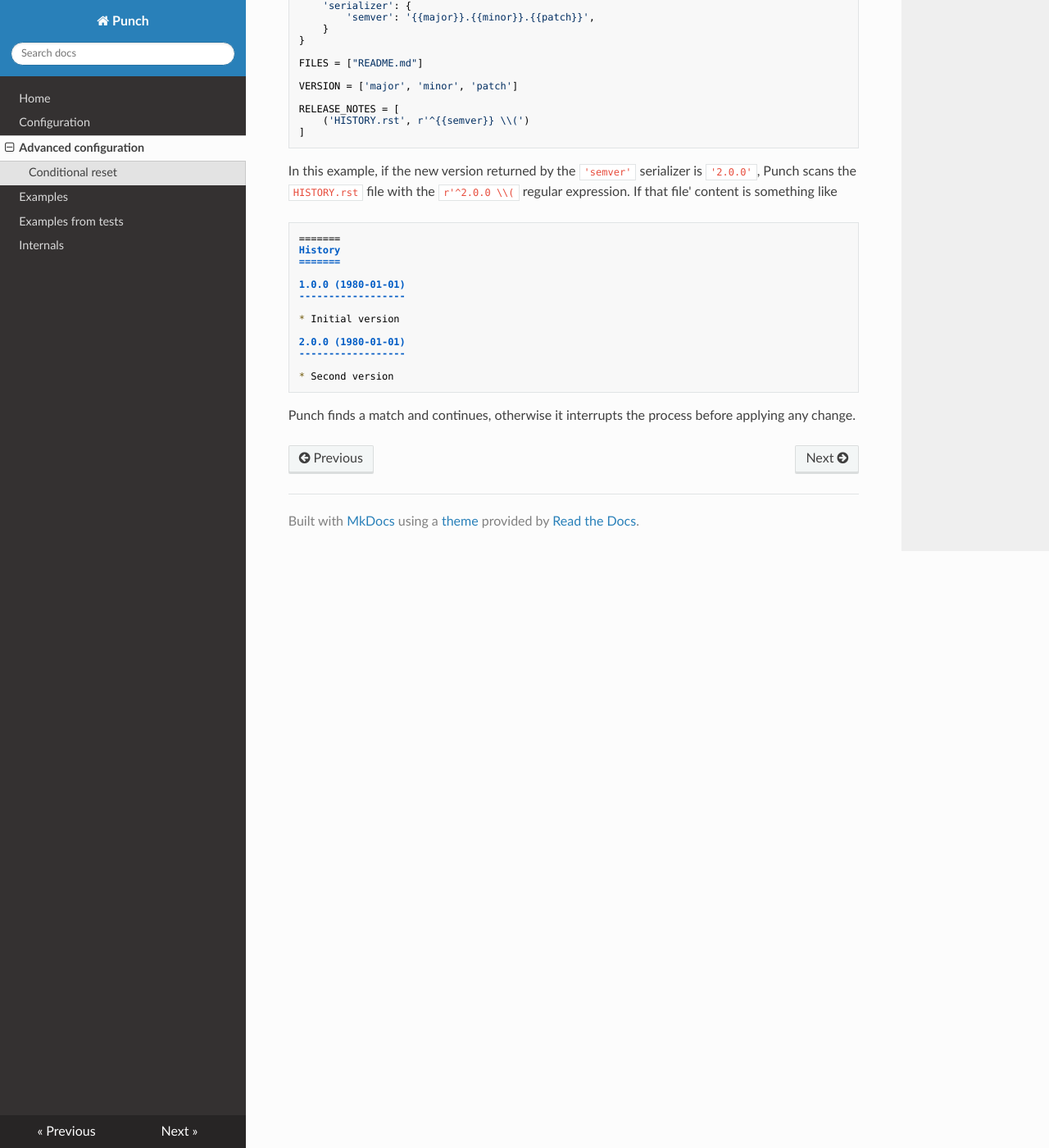
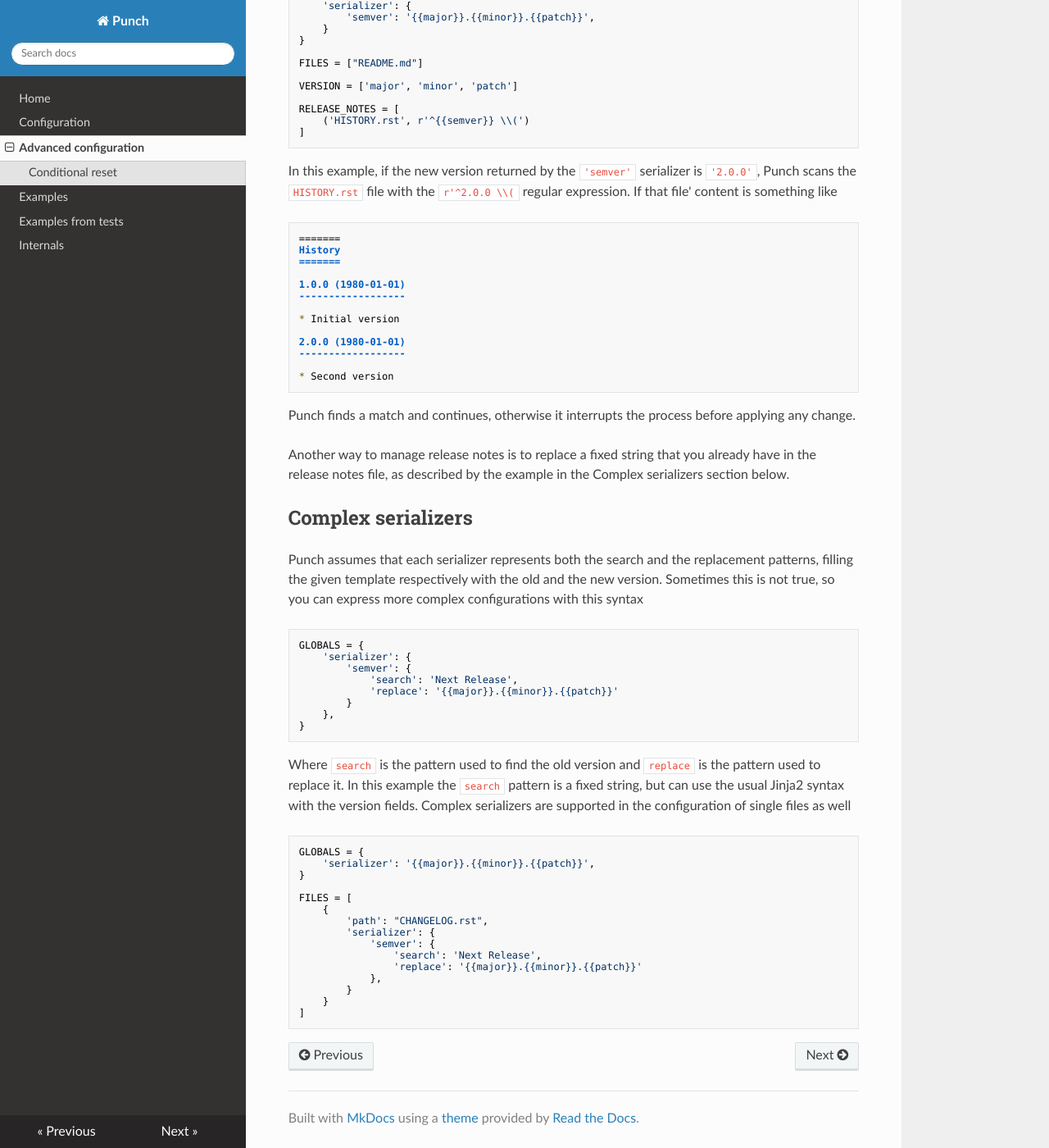
Before and after one commit to lgiordani/punch, an MkDocs documentation site: the page built from docs/advanced.md, in a window 1280 px wide and 1400 px high, scrolled down 2406 px. Shown: the whole window at 82% size. Built offline with MkDocs 1.6.1, drawn with Linux system fonts in a browser that asks for light colours; nearby versions of some CDN libraries.

````diff
--- a/docs/advanced.md
+++ b/docs/advanced.md
@@ -129,3 +129,40 @@ History
 ```
 
 Punch finds a match and continues, otherwise it interrupts the process before applying any change.
+
+Another way to manage release notes is to replace a fixed string that you already have in the release notes file, as described by the example in the Complex serializers section below.
+
+## Complex serializers
+
+Punch assumes that each serializer represents both the search and the replacement patterns, filling the given template respectively with the old and the new version. Sometimes this is not true, so you can express more complex configurations with this syntax
+
+``` python
+GLOBALS = {
+    'serializer': {
+        'semver': {
+            'search': 'Next Release',
+            'replace': '{{major}}.{{minor}}.{{patch}}'
+        }
+    },
+}
+```
+
+Where `search` is the pattern used to find the old version and `replace` is the pattern used to replace it. In this example the `search` pattern is a fixed string, but can use the usual Jinja2 syntax with the version fields. Complex serializers are supported in the configuration of single files as well
+
+``` python
+GLOBALS = {
+    'serializer': '{{major}}.{{minor}}.{{patch}}',
+}
+
+FILES = [
+    {
+        'path': "CHANGELOG.rst",
+        'serializer': {
+            'semver': {
+                'search': 'Next Release',
+                'replace': '{{major}}.{{minor}}.{{patch}}'
+            },
+        }
+    }
+]
+```
````
Also changed, not shown: HISTORY.rst (+14 -1 lines), tmp.md (deleted, +0 -58 lines).
